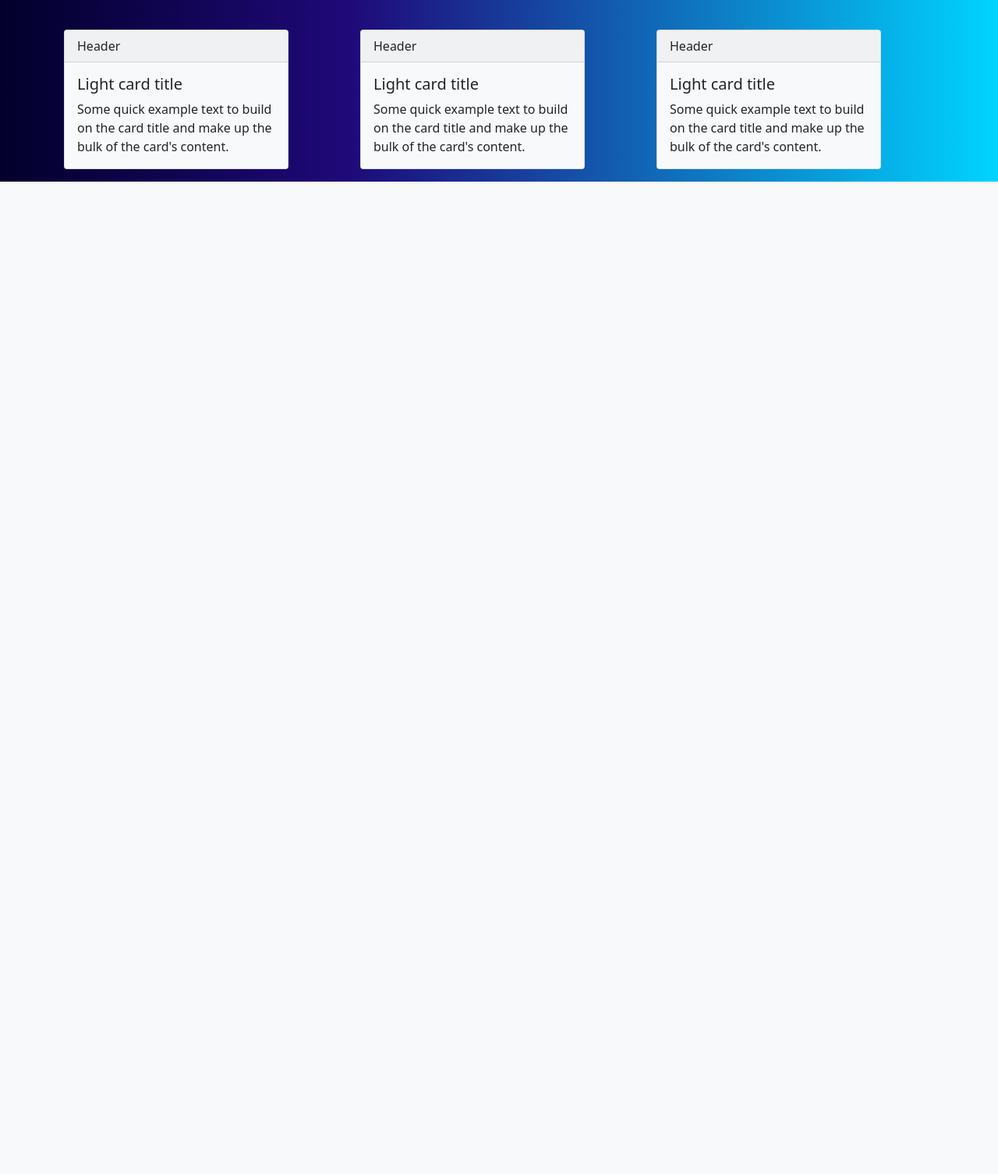
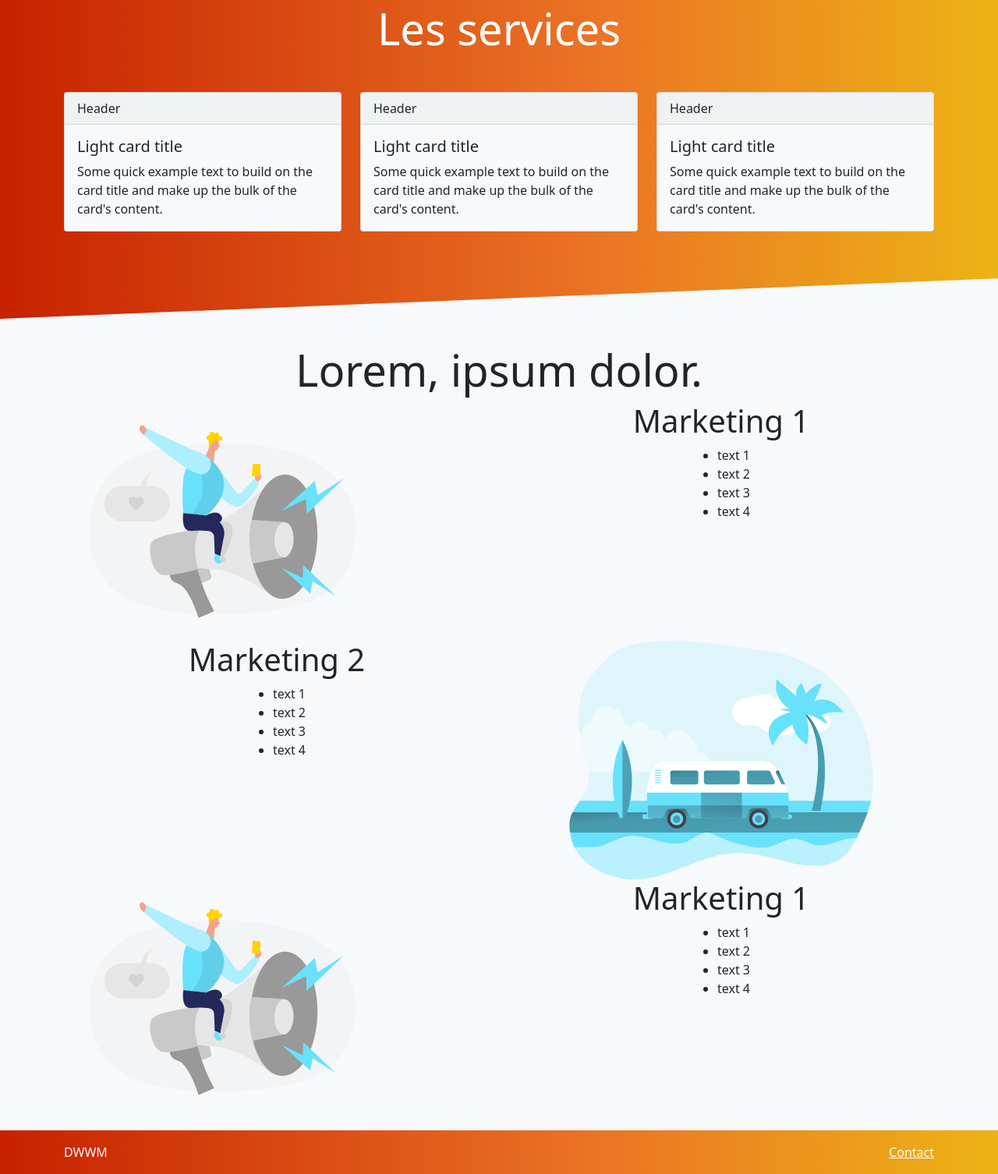
Before and after one commit to JulienLrs/Bootstrap, a plain HTML site: page index.html in a window 1280 px wide. Shown: the part 1086-2592 px from the top of the page at 78% size. Before the commit the page ends 1335 px from the top, so only its background shows below. Drawn offline with nearby package versions, Linux system fonts and the light colour scheme.

Commit message:
update 04

```diff
--- a/index.html
+++ b/index.html
@@ -38,7 +38,7 @@
         <!--- barre de navigation --->
         <nav class="navbar navbar-expand-lg navbar-dark bg-dark shadow fixed-top">
             <div class="container-fluid">
-                <a class="navbar-brand" href="#">DWWM</a>
+                <a class="navbar-brand" href="index.html">DWWM</a>
                 <button class="navbar-toggler" type="button" data-bs-toggle="collapse" data-bs-target="#navbarNav"
                     aria-controls="navbarNav" aria-expanded="false" aria-label="Toggle navigation">
                     <span class="navbar-toggler-icon"></span>
@@ -46,19 +46,19 @@
                 <div class="collapse navbar-collapse" id="navbarNav">
                     <ul class="navbar-nav ms-auto">
                         <li class="nav-item">
-                            <a class="nav-link text-white" href="#">Accueil</a>
+                            <a class="nav-link text-white" href="index.html">Accueil</a>
                         </li>
                         <li class="nav-item">
-                            <a class="nav-link text-white" href="#">Blog</a>
+                            <a class="nav-link text-white" href="blog.html">Blog</a>
                         </li>
                         <li class="nav-item">
-                            <a class="nav-link text-white" href="#">Contact</a>
+                            <a class="nav-link text-white" href="contact.html">Contact</a>
                         </li>
                         <li class="nav-item">
-                            <a class="nav-link text-white" href="">Connexion</a>
+                            <a class="nav-link text-white" href="login.html">Connexion</a>
                         </li>
                         <li class="nav-item">
-                            <a class="nav-link text-white" href="">Inscription</a>
+                            <a class="nav-link text-white" href="register.html">Inscription</a>
                         </li>
                     </ul>
                 </div>
@@ -115,7 +115,7 @@
 
     <!-- voici le contenu specifique a cette page -->
     <main>
-        <section id="presentation-section" class="py-3">
+        <section id="presentation-section">
             <div class="container">
                 <h1 class="display-3">Hello World !</h1>
                 <p class="lead">Lorem ipsum dolor sit amet, consectetur adipisicing elit. Iusto maiores repellendus
@@ -127,12 +127,12 @@
 
         <!-- Voici la section des services  -->
         <section id="services-section" class="py-3">
-            <div>
-                <div class="container">
-                    <h2 class="text-center display-4 text-white">Les services</h2>
+            <div class="py-5">
+                <div class="container py-5">
+                    <h2 class="text-center display-4 text-white my-3">Les services</h2>
                     <div class="row mt-5">
                         <div class="col-md-4">
-                            <div class="card text-dark bg-light mb-3" style="max-width: 18rem;">
+                            <div class="card text-dark bg-light mb-3" style="max-width: 30rem;">
                                 <div class="card-header">Header</div>
                                 <div class="card-body">
                                     <h5 class="card-title">Light card title</h5>
@@ -144,7 +144,7 @@
 
                         </div>
                         <div class="col-md-4">
-                            <div class="card text-dark bg-light mb-3" style="max-width: 18rem;">
+                            <div class="card text-dark bg-light mb-3" style="max-width: 30rem;">
                                 <div class="card-header">Header</div>
                                 <div class="card-body">
                                     <h5 class="card-title">Light card title</h5>
@@ -156,7 +156,7 @@
 
                         </div>
                         <div class="col-md-4">
-                            <div class="card text-dark bg-light mb-3" style="max-width: 18rem;">
+                            <div class="card text-dark bg-light mb-3" style="max-width: 30rem;">
                                 <div class="card-header">Header</div>
                                 <div class="card-body">
                                     <h5 class="card-title">Light card title</h5>
@@ -175,6 +175,69 @@
 
         </section>
 
+        <!-- Voici la section du marketing -->
+        <section id="marketing-section" class="py-3">
+            <div class="container">
+                <h2 class="display-4 text-center"> Lorem, ipsum dolor.</h2>
+                <div class="row">
+                    <div class="col-md-6 d-flex justi-content-center align-items-center">
+                        <img src="./images/sv1.svg" alt="mégaphone" title="mégaphone" class="img-fluid">
+
+                    </div>
+                    <div class="col-md-6 d-flex flex-column justi-content-center align-items-center">
+                        <h3 class="display-6 text-center">Marketing 1</h3>
+                        <ul>
+                            <li>text 1</li>
+                            <li>text 2</li>
+                            <li>text 3</li>
+                            <li>text 4</li>
+                        </ul>
+
+
+
+                    </div>
+                </div>
+                <div class="row">
+                    <div class="order-md-2 col-md-6 d-flex justify-content-center align-items-center">
+                        <img src="./images/sv2.svg" alt="mégaphone" title="mégaphone" class="img-fluid">
+
+                    </div>
+                    <div class="order-md-1 col-md-6 d-flex flex-column justi-content-center align-items-center">
+                        <h3 class="display-6 text-center">Marketing 2</h3>
+                        <ul>
+                            <li>text 1</li>
+                            <li>text 2</li>
+                            <li>text 3</li>
+                            <li>text 4</li>
+                        </ul>
+
+
+
+                    </div>
+                </div>
+                <div class="row">
+                    <div class="col-md-6 d-flex justi-content-center align-items-center">
+                        <img src="./images/sv1.svg" alt="mégaphone" title="mégaphone" class="img-fluid">
+
+                    </div>
+                    <div class="col-md-6 d-flex flex-column justi-content-center align-items-center">
+                        <h3 class="display-6 text-center">Marketing 1</h3>
+                        <ul>
+                            <li>text 1</li>
+                            <li>text 2</li>
+                            <li>text 3</li>
+                            <li>text 4</li>
+                        </ul>
+
+
+
+                    </div>
+                </div>
+
+
+            </div>
+
+        </section>
     </main>
 
 
@@ -182,7 +245,11 @@
 
 
 
-    <footer>
+    <footer class="py-3">
+        <div class="container d-flex justify-content-between align-items-center">
+            <span class="text-white">DWWM</span>
+            <a class="text-white" href="contact.html">Contact</a>
+        </div>
 
     </footer>
 
--- a/style/app.css
+++ b/style/app.css
@@ -1,3 +1,9 @@
+.navbar, footer{
+    background: rgb(255, 43, 1);
+    background: linear-gradient(90deg, rgb(199, 33, 0) 0%, rgb(235, 116, 37) 60%, rgb(236, 179, 20) 100%);
+}
+
+
 .carousel, .carousel .carousel-item {
     height: 100vh;
     width: 100%;
@@ -13,7 +19,18 @@
 }
 
 #services-section>div {
-    background: rgb(2, 0, 36);
-    background: linear-gradient(90deg, rgb(2, 0, 43) 0%, rgba(31, 9, 121, 1) 35%, rgba(0, 212, 255, 1) 100%);
+    clip-path: polygon(0 9%, 100% 0, 100% 90%, 0% 100%);
+    background: rgb(255, 43, 1);
+    background: linear-gradient(90deg, rgb(199, 33, 0) 0%, rgb(235, 116, 37) 60%, rgb(236, 179, 20) 100%);
 
 }
+
+
+@media screen and (max-width: 415px) {
+    #services-section> div {
+        padding-top: 15rem;
+        padding-bottom: 15rem;
+    }
+
+
+}
```
Also changed, not shown: register.html (added).
